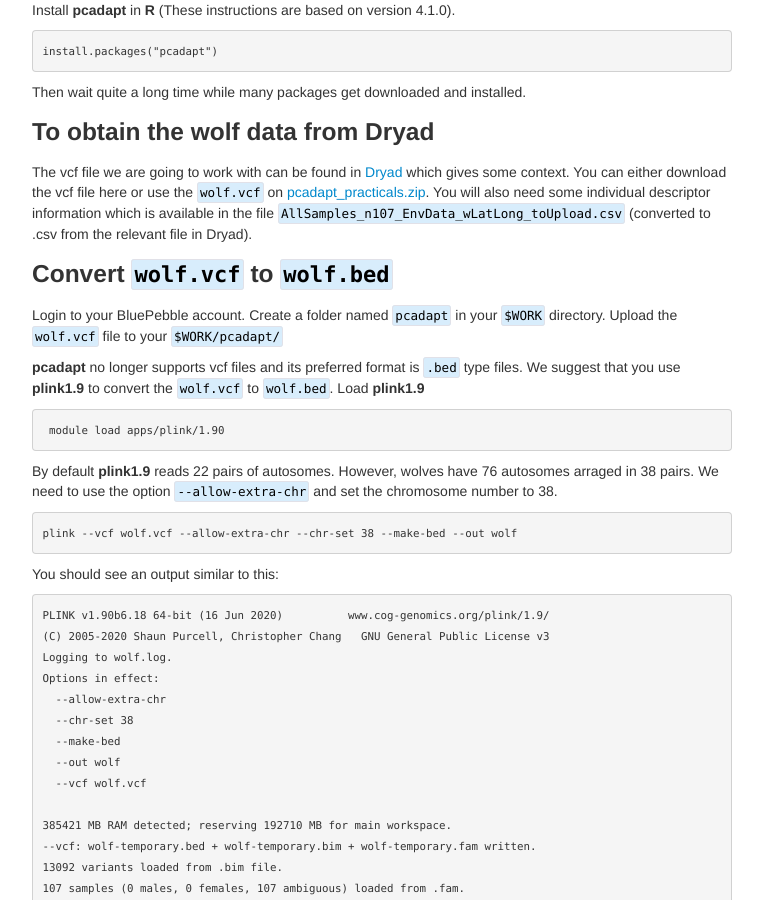
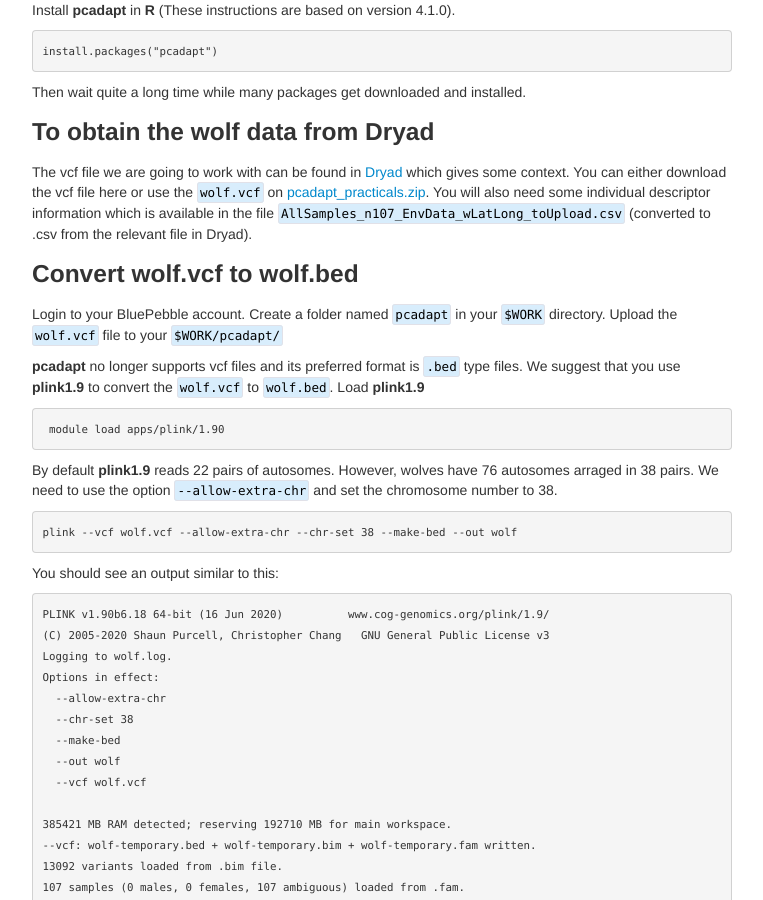
Before and after one commit to ritarasteiro/FieldCourse, a Jekyll site: the page built from pages/PCAdapt_practical.md, in a window 1280 px wide and 900 px high, scrolled down 382 px. Shown: the whole window, without its empty margins (258-1021 px from the left). Built offline with Jekyll 4.4.1, drawn with Linux system fonts in a browser that asks for light colours.

```diff
--- a/pages/PCAdapt_practical.md
+++ b/pages/PCAdapt_practical.md
@@ -21,12 +21,11 @@ Then wait quite a long time while many packages get downloaded and installed.
 
 
 ### To obtain the wolf data from Dryad
-
 The vcf file we are going to work with can be found in [Dryad](https://datadryad.org/resource/doi:10.5061/dryad.c9b25)
 which gives some context. You can either download the vcf file here or use the `wolf.vcf` on [pcadapt_practicals.zip](../data/pcadapt_practicals.zip). You will also need some individual descriptor information which is available in the file ``AllSamples_n107_EnvData_wLatLong_toUpload.csv`` (converted to .csv from the relevant file in Dryad).
 
 
-### Convert ``wolf.vcf`` to ``wolf.bed``
+### Convert wolf.vcf to wolf.bed
 Login to your BluePebble account. Create a folder named ``pcadapt`` in your ``$WORK`` directory. Upload the `wolf.vcf` file to your ``$WORK/pcadapt/``
 
 **pcadapt** no longer supports vcf files and its preferred format is ``.bed`` type files. We suggest that you use  **plink1.9** to convert the ``wolf.vcf`` to ``wolf.bed``.
```
